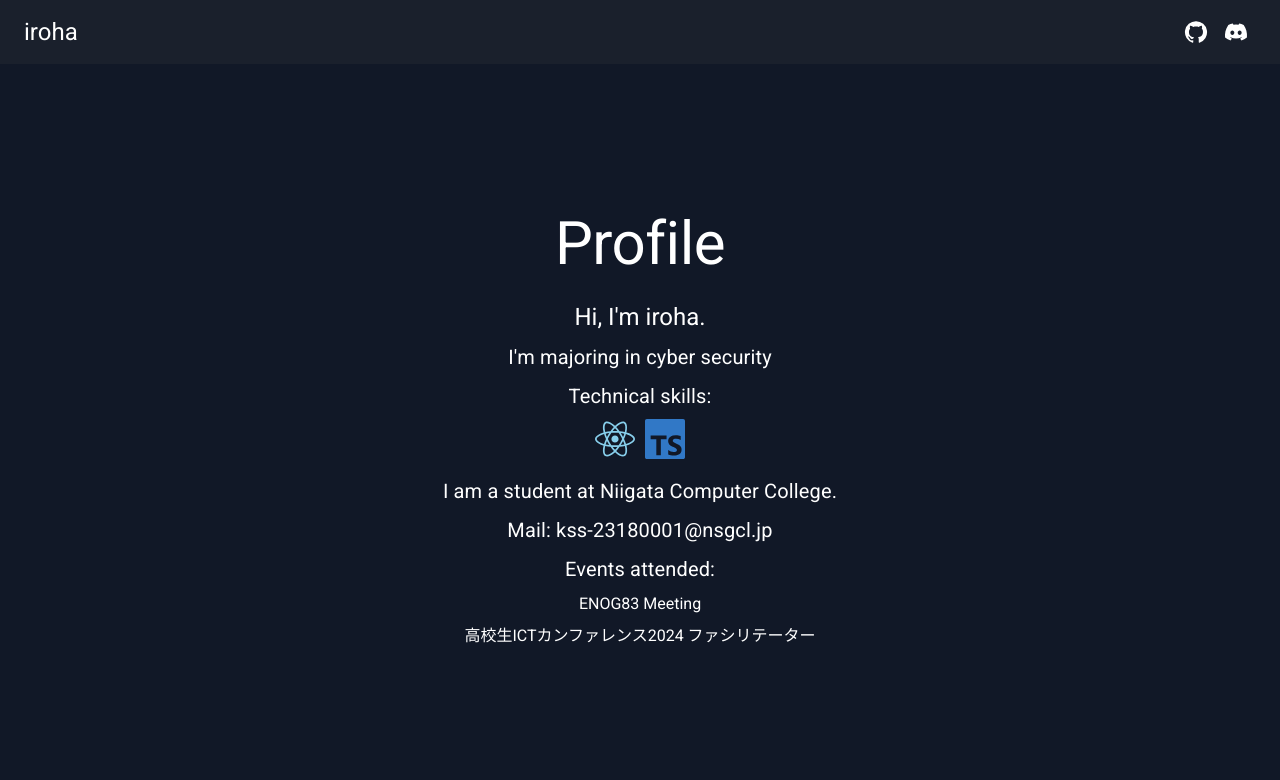
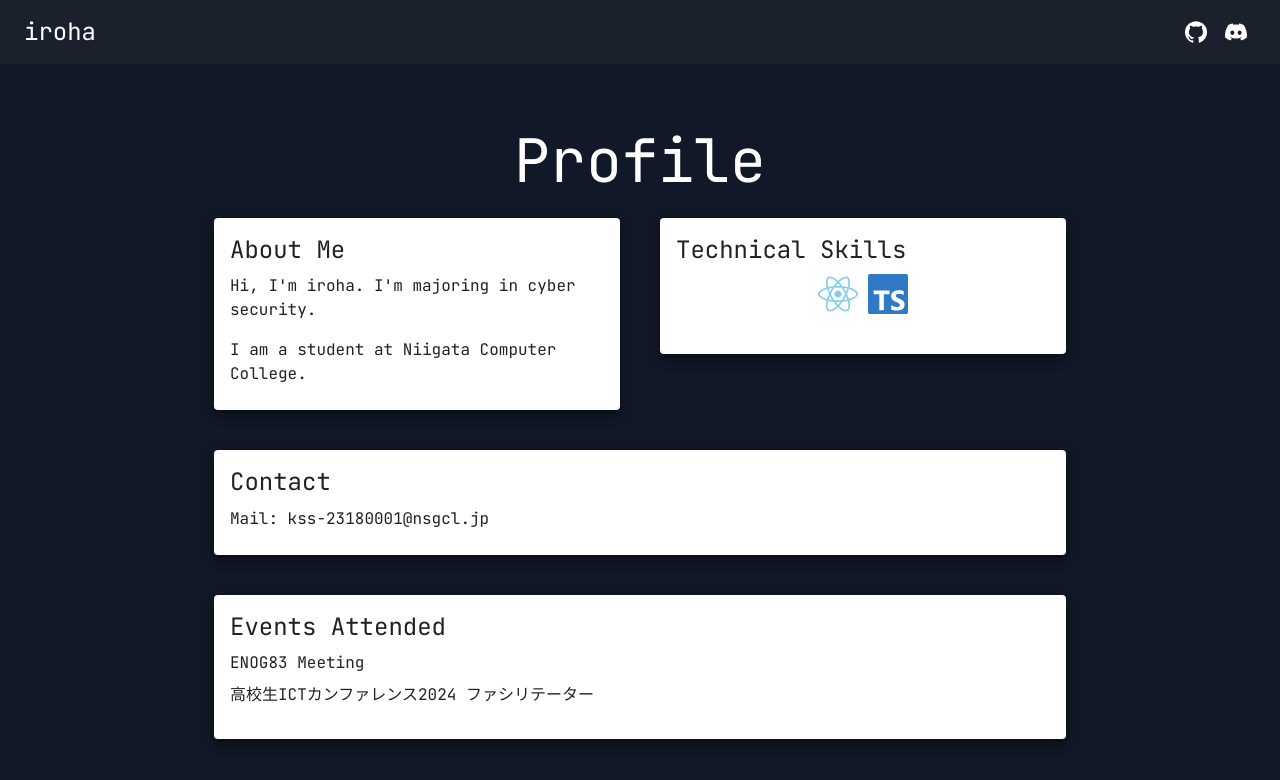
Before and after one commit to iroha999/iroha999.github.io, a React (Vite) app: page / in a window 1280 px wide. Shown: the top 780 px of the page. Built offline with nearby package versions, Linux system fonts and the light colour scheme.

Commit message:
change layout Grid

```diff
--- a/index.html
+++ b/index.html
@@ -6,6 +6,7 @@
     <meta name="viewport" content="width=device-width, initial-scale=1.0" />
     <title>iroha999</title>
     <link href="https://fonts.googleapis.com/css2?family=Roboto:wght@400;700&display=swap" rel="stylesheet">
+    <link href="https://fonts.googleapis.com/css2?family=JetBrains+Mono:wght@400;700&display=swap" rel="stylesheet">
   </head>
   <body>
     <div id="root"></div>
--- a/package.json
+++ b/package.json
@@ -18,7 +18,10 @@
     "@mui/material": "^6.0.2",
     "@vitejs/plugin-react": "^4.3.1",
     "autoprefixer": "^10.4.20",
+    "framer-motion": "^11.5.4",
     "gh-pages": "^6.1.1",
+    "install": "^0.13.0",
+    "npm": "^10.8.3",
     "postcss": "^8.4.45",
     "react": "^18.3.1",
     "react-dom": "^18.3.1",
--- a/src/App.tsx
+++ b/src/App.tsx
@@ -1,10 +1,14 @@
 import React, { useState } from 'react';
-import { AppBar, Toolbar, Typography, IconButton, Container, Box, Button, Tooltip, Fade, Paper, Link } from '@mui/material';
+import { AppBar, Toolbar, Typography, IconButton, Container, Box, Button, Tooltip, Fade, Paper, Link, Card, CardContent } from '@mui/material';
+import { Grid } from '@mui/material';
 import { GitHub, ContentCopy, Close } from '@mui/icons-material';
 import { FaDiscord, FaReact } from 'react-icons/fa';
 import { SiTypescript } from 'react-icons/si';
 import { ToastContainer, toast } from 'react-toastify';
+import { ThemeProvider, createTheme } from '@mui/material/styles';
+import CssBaseline from '@mui/material/CssBaseline';
 import 'react-toastify/dist/ReactToastify.css';
+import { motion } from 'framer-motion';
 import 'tailwindcss/tailwind.css';
 import './index.css';
 
@@ -38,7 +42,7 @@ const Header: React.FC = () => {
 
   const handleCopy = () => {
     navigator.clipboard.writeText('732372080539992078');
-    showToast('ユーザーIDがコピーされました', true); // 青いトーストを表示
+    showToast('ユーザーIDがコピーされました', true);
   };
 
   const getPopoverPosition = () => {
@@ -136,50 +140,124 @@ const Header: React.FC = () => {
 };
 
 const Profile: React.FC = () => (
-  <Box className="flex flex-col justify-center items-center bg-gray-900 text-white" style={{ minHeight: 'calc(100vh - 64px)' }}>
-    <Container maxWidth="sm" className="text-center">
-      <Typography variant="h2" component="h1" gutterBottom>
+  <Box className="flex flex-col justify-center items-center bg-gray-900 text-white" style={{ minHeight: 'calc(100vh - 64px)', padding: '2rem 0' }}>
+    <Container maxWidth="md">
+      <motion.div
+        initial={{ opacity: 0, y: 20 }}
+        animate={{ opacity: 1, y: 0 }}
+        transition={{ duration: 0.5 }}
+      >
+        <Typography variant="h2" component="h1" gutterBottom align="center">
           Profile
         </Typography>
-      <Typography variant="h5" component="p" gutterBottom>
-        Hi, I'm iroha.
+      </motion.div>
+
+      <Grid container spacing={5}>
+        <Grid item xs={12} md={6}>
+          <motion.div
+            initial={{ opacity: 0, x: -20 }}
+            animate={{ opacity: 1, x: 0 }}
+            transition={{ duration: 0.5, delay: 0.2 }}
+          >
+            <Card raised className="bg-gray-800 text-white" style={{ height: '100%' }}>
+              <CardContent>
+                <Typography variant="h5" component="h2" gutterBottom>
+                  About Me
                 </Typography>
-      <Typography variant="h6" component="p" gutterBottom>
-        I'm majoring in cyber security
+                <Typography variant="body1" paragraph>
+                  Hi, I'm iroha. I'm majoring in cyber security.
                 </Typography>
-      <Typography variant="h6" component="p" gutterBottom>
-        Technical skills:
+                <Typography variant="body1">
+                  I am a student at Niigata Computer College.
+                </Typography>
+              </CardContent>
+            </Card>
+          </motion.div>
+        </Grid>
+
+        <Grid item xs={12} md={6}>
+          <motion.div
+            initial={{ opacity: 0, x: 20 }}
+            animate={{ opacity: 1, x: 0 }}
+            transition={{ duration: 0.5, delay: 0.4 }}
+          >
+            <Card raised className="bg-gray-800 text-white" style={{ height: '100%' }}>
+              <CardContent>
+                <Typography variant="h5" component="h2" gutterBottom>
+                  Technical Skills
                 </Typography>
                 <Box display="flex" justifyContent="center" alignItems="center" mb={2}>
                   <FaReact size={40} style={{ marginRight: 10, color: 'skyblue' }} />
                   <SiTypescript size={40} style={{ color: '#3178c6' }} />
                 </Box>
-      <Typography variant="h6" component="p" gutterBottom>
-        I am a student at Niigata Computer College.
+              </CardContent>
+            </Card>
+          </motion.div>
+        </Grid>
+
+        <Grid item xs={12}>
+          <motion.div
+            initial={{ opacity: 0, y: 20 }}
+            animate={{ opacity: 1, y: 0 }}
+            transition={{ duration: 0.5, delay: 0.6 }}
+          >
+            <Card raised className="bg-gray-800 text-white">
+              <CardContent>
+                <Typography variant="h5" component="h2" gutterBottom>
+                  Contact
                 </Typography>
-      <Typography variant="h6" component="p" gutterBottom>
+                <Typography variant="body1">
                   Mail: kss-23180001@nsgcl.jp
                 </Typography>
-      <Typography variant="h6" component="p" gutterBottom>
-        Events attended:
+              </CardContent>
+            </Card>
+          </motion.div>
+        </Grid>
+
+        <Grid item xs={12}>
+          <motion.div
+            initial={{ opacity: 0, y: 20 }}
+            animate={{ opacity: 1, y: 0 }}
+            transition={{ duration: 0.5, delay: 0.8 }}
+          >
+            <Card raised className="bg-gray-800 text-white">
+              <CardContent>
+                <Typography variant="h5" component="h2" gutterBottom>
+                  Events Attended
                 </Typography>
                 <Box component="ul" sx={{ listStyleType: 'none', padding: 0 }}>
                   <Box component="li" mb={1}>
-          <Link href="https://enog.jp/archives/2947" target="_blank" color="inherit" className="hover-effect">ENOG83 Meeting</Link>
+                    <Link href="https://enog.jp/archives/2947" target="_blank" color="inherit" className="hover-effect">
+                      ENOG83 Meeting
+                    </Link>
                   </Box>
                   <Box component="li" mb={1}>
-          <Link href="https://www.ncc-net.ac.jp/blog/pickup/49686" target="_blank" color="inherit" className="hover-effect">高校生ICTカンファレンス2024 ファシリテーター</Link>
+                    <Link href="https://www.ncc-net.ac.jp/blog/pickup/49686" target="_blank" color="inherit" className="hover-effect">
+                      高校生ICTカンファレンス2024 ファシリテーター
+                    </Link>
                   </Box>
                 </Box>
+              </CardContent>
+            </Card>
+          </motion.div>
+        </Grid>
+      </Grid>
     </Container>
   </Box>
 );
 
+const theme = createTheme({
+  typography: {
+    fontFamily: 'JetBrains Mono, monospace',
+  },
+});
+
 const App: React.FC = () => (
-  <>
+  <ThemeProvider theme={theme}>
+    <CssBaseline />
     <Header />
     <Profile />
-  </>
+  </ThemeProvider>
 );
 
 export default App;
--- a/src/index.css
+++ b/src/index.css
@@ -3,8 +3,8 @@
 @import 'tailwindcss/utilities';
 
 body {
-  font-family: 'Roboto', sans-serif;
-}
+    font-family: 'JetBrains Mono', monospace;
+  }
 
 .blue-toast {
   background: black !important;
```
Also changed, not shown: 1 other file (tests, documents, lock files or other folders). Lines whose indentation alone changed are shown as unchanged.
